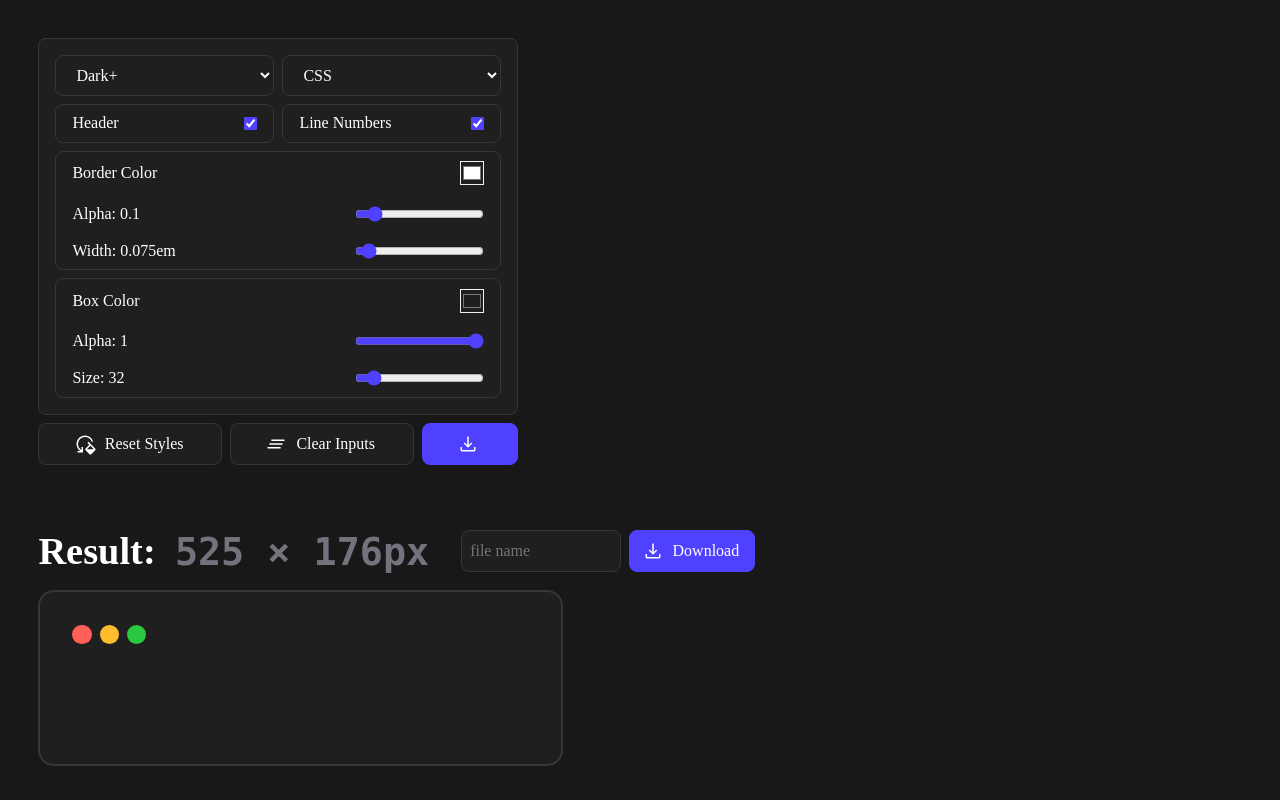
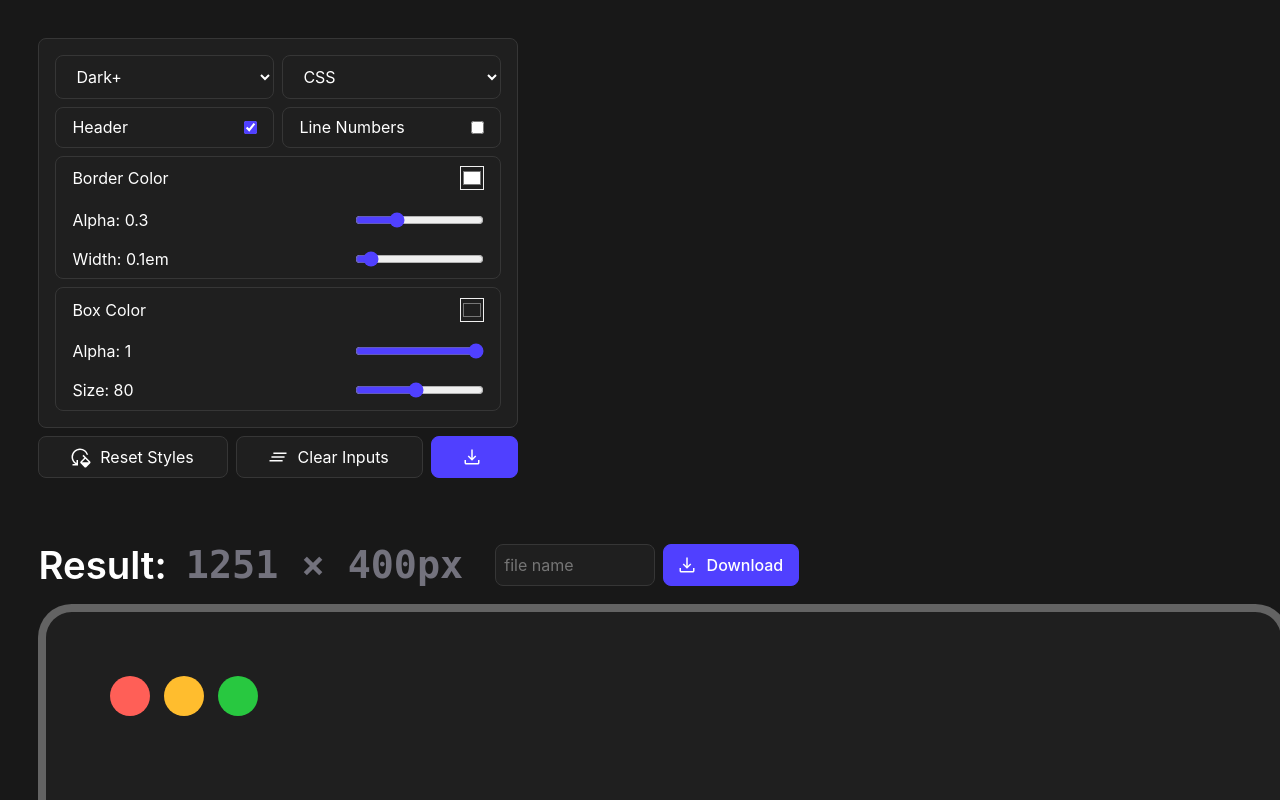
Before and after one commit to Fabian04HV/codebox2go, a React (Vite) app: page / in a window 1280 px wide. Shown: the top 800 px of the page. Built offline with nearby package versions, Linux system fonts and the light colour scheme.

Commit message:
Improve Defaults

```diff
--- a/src/App.jsx
+++ b/src/App.jsx
@@ -10,11 +10,11 @@ const DEFAULT_SETTINGS = {
   theme: 'dark-plus',
   hasBorder: true,
   hasHeader: true,
-  hasNumbers: true,
-  size: 32,
+  hasNumbers: false,
+  size: 80,
   borderColor: '#ffffff',
-  borderWidth: .075,
-  borderAlpha: 0.1,
+  borderWidth: 0.1,
+  borderAlpha: 0.3,
   bgColor: '#1f1f1f',
   bgAlpha: 1
 }
--- a/src/index.css
+++ b/src/index.css
@@ -16,10 +16,9 @@
   --code-numbers-color: #ffffff3e;
 
   --code-size: 36px;
-  --code-header-padding: 1em;
-  --code-body-padding: 1.25em;
-
-
+  --code-header-padding: .8em;
+  --code-body-padding: 1.25em 1.6em;
+  --line-numbers-padding: 1.5em;
 }
 
 * {
@@ -29,8 +28,8 @@
 }
 
 body {
-  min-height: 100dvh;
-  font-family: Poppins;
+  min-height: 100svh;
+  font-family: Poppins, Inter, sans-serif;
   background-color: var(--bg-color);
   color: var(--text-color);
 }
@@ -234,7 +233,7 @@ input[type=number] {
 
 .CodeBox {
   box-sizing:unset;
-  --code-radius: .5em;
+  --code-radius: .42em;
   font-size: var(--code-size);
   width: max-content;
   border-radius: var(--code-radius);
@@ -246,12 +245,12 @@ input[type=number] {
   padding: var(--code-header-padding);
   padding-right: 0;
   display: inline-flex;
-  gap: .25em;
+  gap: .175em;
 }
 
 .dots span {
-  height: .6em;
-  width: .6em;
+  height: .5em;
+  width: .5em;
   background-color: #ff5f57;
   border-radius: 50%;
   flex-shrink: 0;
@@ -289,7 +288,7 @@ input[type=number] {
   flex-grow: 1;
   flex-shrink: 1;
   padding: var(--code-header-padding);
-  font-size: .85em;
+  font-size: .75em;
   color: var(--code-header-color);
   transition: background-color 100ms ease;
 
@@ -357,7 +356,8 @@ textarea {
   display: grid;
   align-content: start;
   font-family: Consolas;
-  padding: var(--code-body-padding);
+  padding-left: var(--line-numbers-padding);
+  padding-bottom: var(--code-body-padding);
   padding-top: 0;
   padding-right: 0;
   text-align: right;
```
